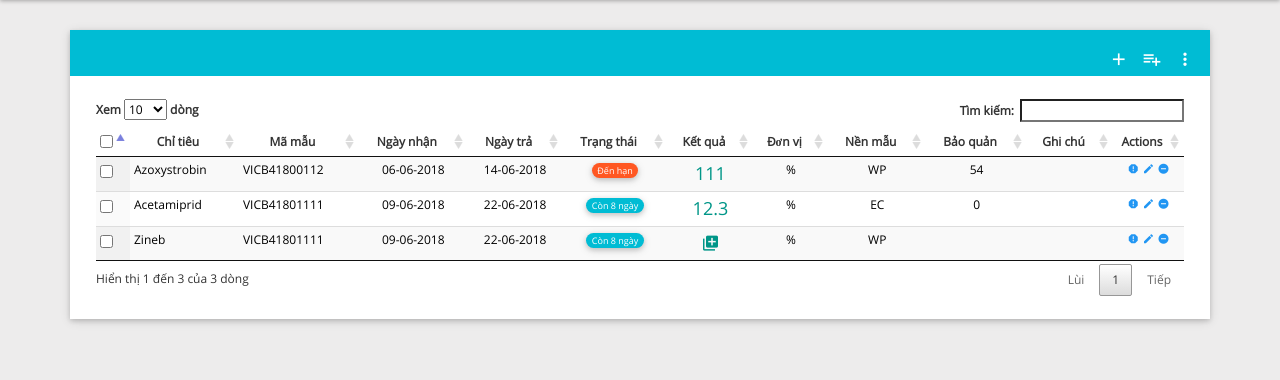
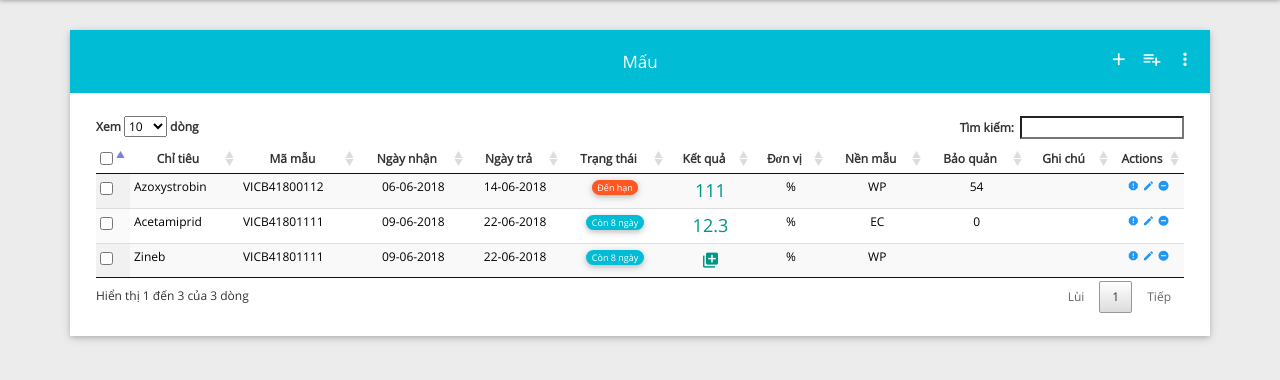
Before and after one commit to leminhvan/bvtv, a CodeIgniter app: a page that uses bvtv_app/views/index.php in a window 1280 px wide. Shown: the part 65-445 px from the top of the page. Run offline with CodeIgniter, Linux system fonts and the light colour scheme; the visitor is signed in with stand-in values (Sample User, id 1); data comes from the database, SQL or seed files in the repository.

Commit message:
change mau title lang

```diff
--- a/bvtv_app/language/english/bvtvmau_lang.php
+++ b/bvtv_app/language/english/bvtvmau_lang.php
@@ -5,7 +5,7 @@
  * Copyright {year}
  */
 defined('BASEPATH') OR exit('No direct script access allowed');
-	$lang['head_title_bvtv_mau']    = 'Mấu';
+	$lang['head_title_bvtvmau']    = 'Mấu';
 	$lang['mau_chitieu']    = 'Chỉ tiêu';
 	$lang['mau_code']    = 'Mã mẫu';
 	$lang['mau_ngaynhan']    = 'Ngày nhận';
--- a/bvtv_app/logs/log-2018-06-14.php
+++ b/bvtv_app/logs/log-2018-06-14.php
@@ -28,3 +28,4 @@ ERROR - 2018-06-14 15:14:23 --> Could not find the language line "groups"
 ERROR - 2018-06-14 15:14:26 --> Could not find the language line "head_title_bvtvmau"
 ERROR - 2018-06-14 15:14:32 --> Could not find the language line "head_title_bvtvmau"
 ERROR - 2018-06-14 15:14:57 --> Could not find the language line "head_title_bvtvmau"
+ERROR - 2018-06-14 15:20:46 --> Could not find the language line "head_title_bvtvmau"
```
